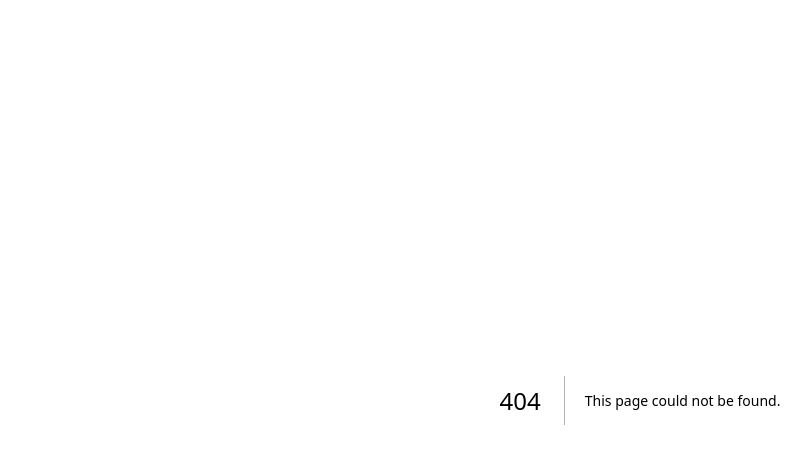
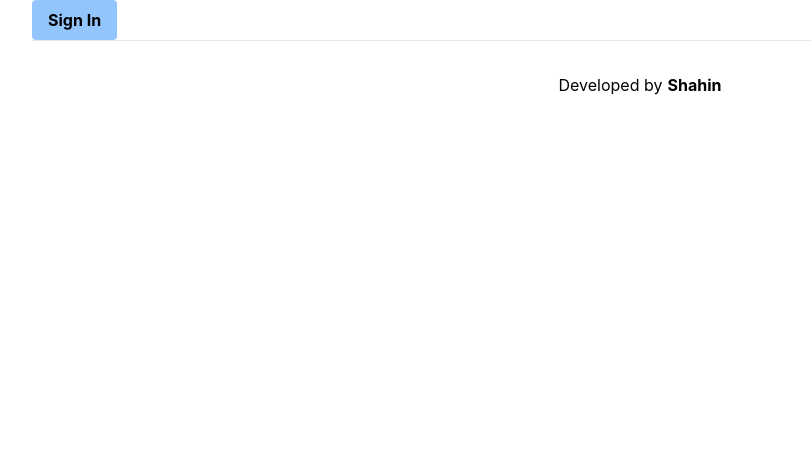
Before and after one commit to rokkhi-shahin/learning-nextjs, a Next.js app: page /login in a window 1280 px wide. Before the commit this address had no page. Shown: the top 464 px of the page, without its empty margins (0-811 px from the left). Built offline with nearby package versions, Linux system fonts and the light colour scheme; no server answers.

Commit message:
login with firebase test

```diff
--- a/package.json
+++ b/package.json
@@ -12,8 +12,10 @@
     "@types/node": "18.11.9",
     "@types/react": "18.0.25",
     "@types/react-dom": "18.0.9",
+    "axios": "^1.1.3",
     "eslint": "8.27.0",
     "eslint-config-next": "13.0.3",
+    "firebase": "^9.14.0",
     "next": "13.0.3",
     "react": "18.2.0",
     "react-dom": "18.2.0",
--- a/pages/index.tsx
+++ b/pages/index.tsx
@@ -1,7 +1,7 @@
 import Head from 'next/head'
 import Image from 'next/image'
+import Link from 'next/link'
 import CodeSnippet from '../public/code-snippet.png'
-import '../typescript';
 
 export default function Home() {
   // console.log("public env",process.env.NEXT_PUBLIC_APP_URL);
@@ -18,7 +18,8 @@ export default function Home() {
         <h1 className="xl:text-[4rem] text-4xl">
           Hunting Coder
         </h1>
-        <Image placeholder="blur" className='my-10 border rounded-lg' height={300} width={600} src={CodeSnippet} alt="code-snippet" />
+        <Image placeholder="blur" className='mt-10 border rounded-lg' height={300} width={600} src={CodeSnippet} alt="code-snippet" />
+        <Link className="my-4 text-2xl bg-green-300 border rounded-xl px-5 py-2" href={"/login"}>Login</Link>
         <p className="xl:text-2xl text-xl">
           A blog for hunting coders by a hunting coder
         </p>
--- /dev/null
+++ b/pages/login.tsx
@@ -0,0 +1,35 @@
+import { useRouter } from 'next/router';
+import { useState } from 'react';
+import { signInWithEmailAndPassword } from 'firebase/auth';
+import { initializeApp } from 'firebase/app';
+import { getAuth } from "firebase/auth";
+
+export default function Login() {
+    const firebaseCredentials = {
+        apiKey: process.env.NEXT_PUBLIC_FIREBASE_PUBLIC_API_KEY,
+        authDomain: process.env.NEXT_PUBLIC_FIREBASE_AUTH_DOMAIN,
+        projectId: process.env.NEXT_PUBLIC_FIREBASE_PROJECT_ID
+    }
+    let app = initializeApp(firebaseCredentials);
+    const auth = getAuth(app);
+    const onSubmit = async () => {
+        await signInWithEmailAndPassword(auth,"rokkhi.shahin@gmail.com", "test1234")
+            .then(authUser => {
+                console.log("Successfully signed in: ", authUser)
+            })
+            .catch(error => {
+                console.log("Error. The user is not signed in", error.message)
+            });
+    };
+    return (
+        <div className="py-0 px-8">
+            {/* <LoginForm /> */}
+            <button onClick={onSubmit} className="text-center bg-blue-300 hover:bg-blue-dark text-black font-bold py-2 px-4 rounded" type="button">
+                Sign In
+            </button>
+            <footer className="flex flex-1 justify-center items-center border-t py-8">
+                Developed by<span style={{ fontWeight: 'bold', marginLeft: '5px' }}>Shahin</span>
+            </footer>
+        </div>
+    )
+}
--- a/tsconfig.json
+++ b/tsconfig.json
@@ -15,6 +15,6 @@
     "jsx": "preserve",
     "incremental": true
   },
-  "include": ["next-env.d.ts", "**/*.ts", "**/*.tsx"],
+  "include": ["next-env.d.ts", "**/*.ts", "**/*.tsx", "lib/firebase.js"],
   "exclude": ["node_modules"]
 }
```
Also changed, not shown: typescript/index.ts (line endings or trailing spaces), 1 other file (tests, documents, lock files or other folders).
